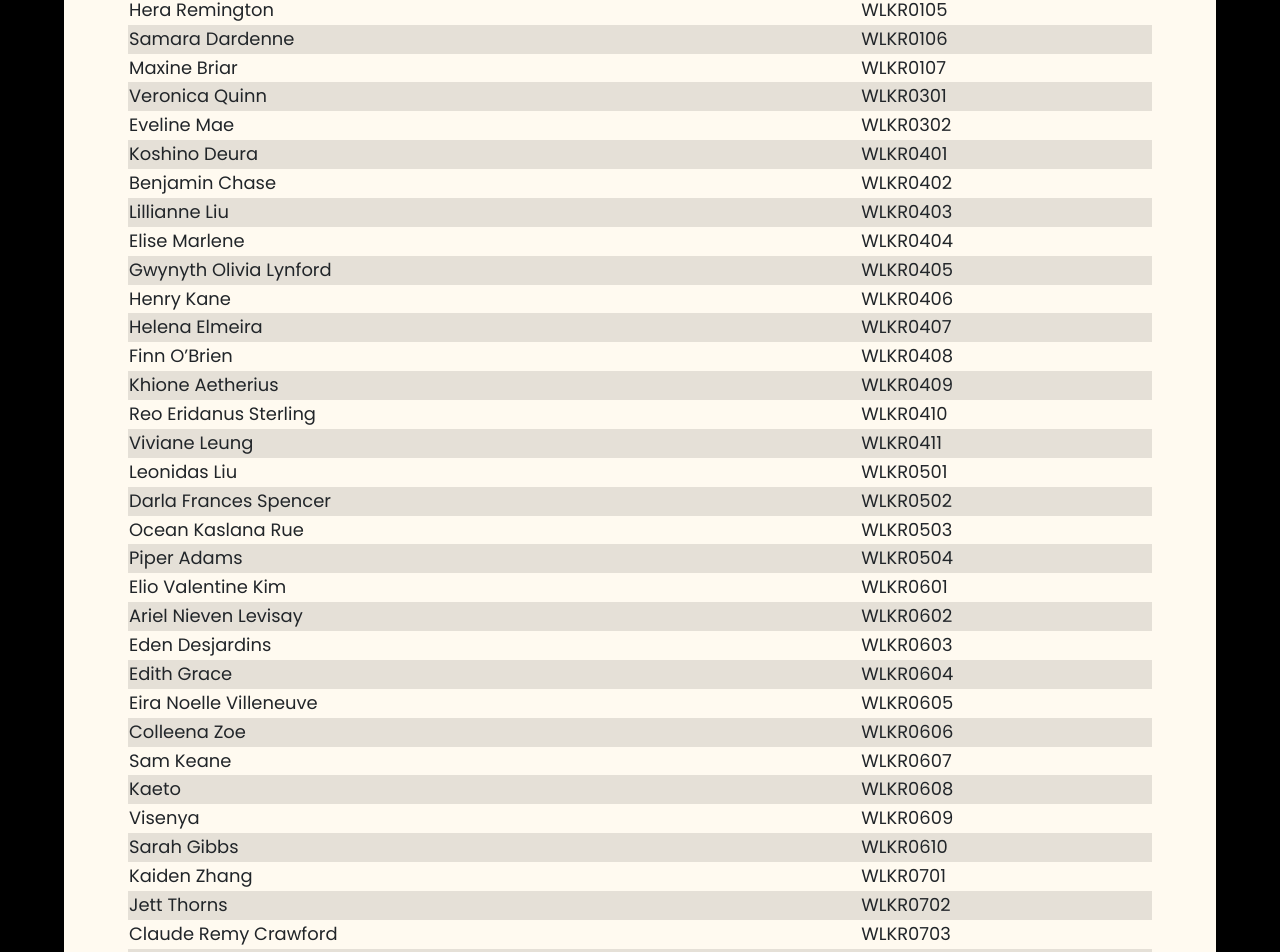
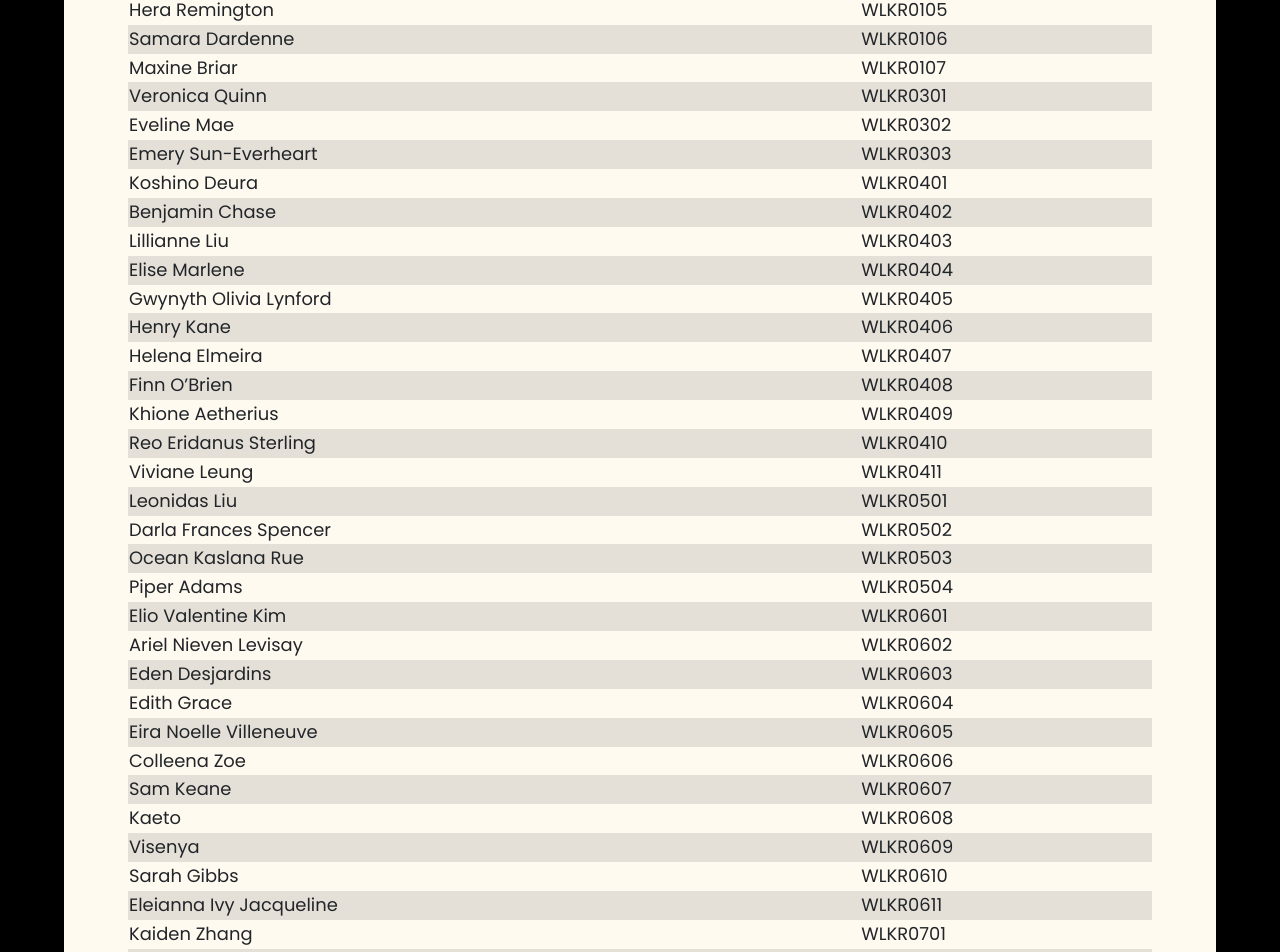
Before and after one commit to aetheryn/walker-archives, a React (Vite) app: page /members in a window 1280 px wide. Shown: the part 554-1506 px from the top of the page. Built offline with nearby package versions, Linux system fonts and the light colour scheme.

Commit message:
Update data.js

```diff
--- a/src/helper/data.js
+++ b/src/helper/data.js
@@ -457,6 +457,7 @@ const members = [
   { id: "0107", name: "Maxine Briar" },
   { id: "0301", name: "Veronica Quinn" },
   { id: "0302", name: "Eveline Mae" },
+  { id: "0303", name: "Emery Sun-Everheart" },
   { id: "0401", name: "Koshino Deura" },
   { id: "0402", name: "Benjamin Chase" },
   { id: "0403", name: "Lillianne Liu" },
@@ -482,6 +483,7 @@ const members = [
   { id: "0608", name: "Kaeto" },
   { id: "0609", name: "Visenya" },
   { id: "0610", name: "Sarah Gibbs" },
+  { id: "0611", name: "Eleianna Ivy Jacqueline" },
   { id: "0701", name: "Kaiden Zhang" },
   { id: "0702", name: "Jett Thorns" },
   { id: "0703", name: "Claude Remy Crawford" },
```
